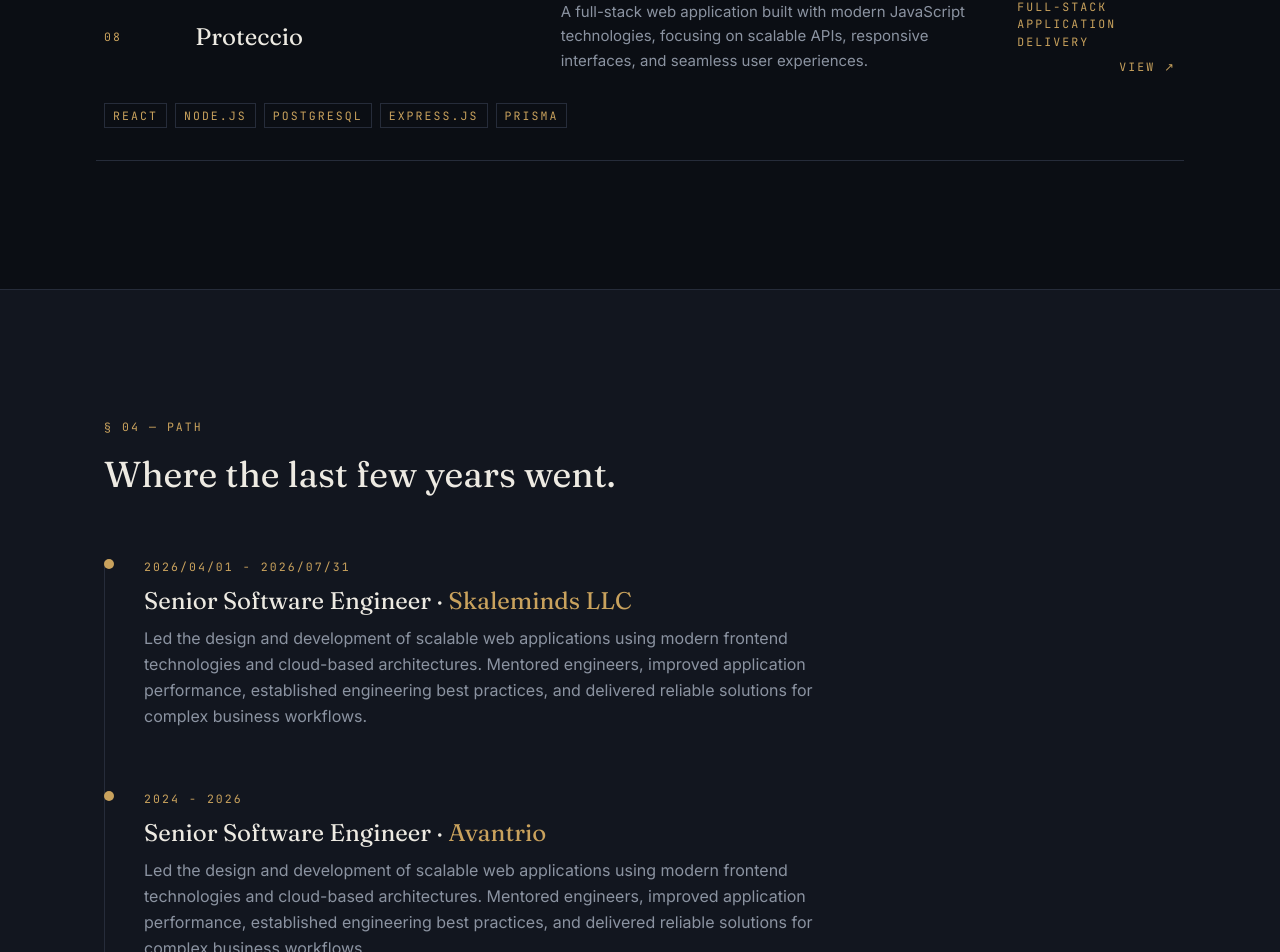
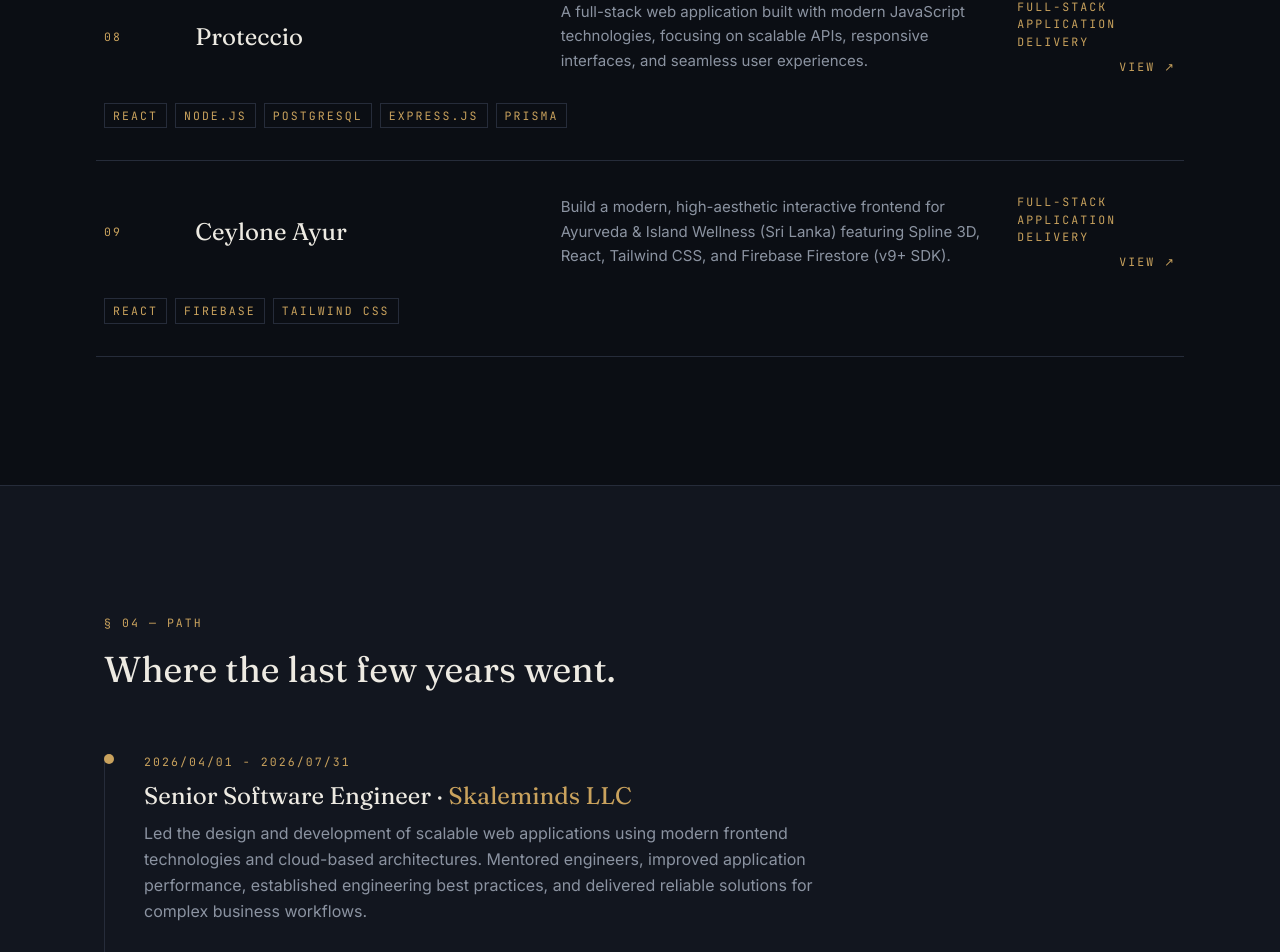
Before and after one commit to BuiltByUdara/portfolio-3d, a React (Vite) app: page / in a window 1280 px wide. Shown: the part 3918-4870 px from the top of the page. Built offline with nearby package versions, Linux system fonts and the light colour scheme.

Commit message:
added : ceylone ayur project to profile

```diff
--- a/src/data/profile.js
+++ b/src/data/profile.js
@@ -121,6 +121,15 @@ projects: [
     metric: "Full-stack application delivery",
     isViewVisible:true,
   },
+  {
+    id: "09",
+    name: "Ceylone Ayur",
+    summary: "Build a modern, high-aesthetic interactive frontend for Ayurveda & Island Wellness (Sri Lanka) featuring Spline 3D, React, Tailwind CSS, and Firebase Firestore (v9+ SDK).",
+    stack: ["React","Firebase",'Tailwind CSS'],
+    href:"https://ceylone-ayur.vercel.app/",
+    metric: "Full-stack application delivery",
+    isViewVisible:true,
+  }
 ],
   experience: [
     {
```
